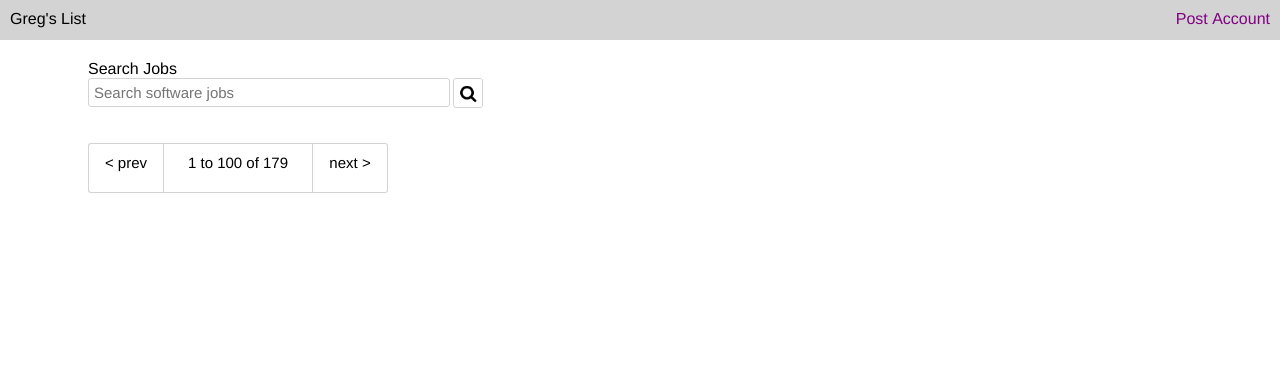
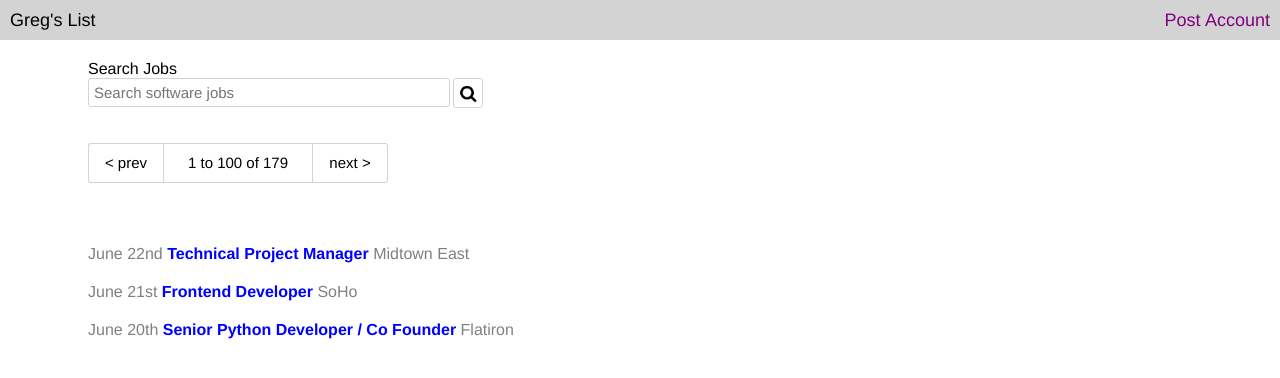
Before and after one commit to benwfranklin/cssproject, a plain HTML site: page index.html in a window 1280 px wide. Drawn offline with Linux system fonts and the light colour scheme.

Commit message:
all done

```diff
--- a/index.html
+++ b/index.html
@@ -21,12 +21,37 @@
 	<div class="searchbar">
 		<input type="text" name="searchinput" placeholder="Search software jobs">
 		<img src="images/magnifying-glass.png">
-	</div> <br> <br>
+	</div>
+
+	<br>
+	<br>
+
 	<div class="direction">
 		<div class="directbox prev"> < prev </div>
 		<div class="directbox pages">1 to 100 of 179</div>
 		<div class="directbox next"> next > </div>
 	</div>
+
+	<br>
+	<br>
+
+	<ul class = "resultsbox">
+		<li class = "result line1">
+			<span class = "date">June 22nd</span>
+			<a href="job1.html">Technical Project Manager</a>
+			<span class = "location">Midtown East</span>
+		</li>
+		<li class = "result line2">
+			<span class = "date">June 21st</span>
+			<a href="job1.html">Frontend Developer</a>
+			<span class = "location">SoHo</span>
+		</li>
+		<li class = "result line1">
+			<span class = "date">June 20th</span>
+			<a href="job1.html">Senior Python Developer / Co Founder</a>
+			<span class = "location">Flatiron</span>
+		</li>
+	</ul>
 </main>
 </body>
 </html>
--- a/styles/main.css
+++ b/styles/main.css
@@ -14,7 +14,7 @@ nav {
 
 /*This sets the font for my header and links*/
 .gregslist > h1, .links > a {
-	font-size: 16px;
+	font-size: 18px;
 }
 
 h1, a {
@@ -27,11 +27,11 @@ h1, a {
 	font-weight: normal;
 }
 
-a {
+.links > a {
 	color: purple;
 }
 
-a:hover {
+.links > a:hover {
 	color: black;
 }
 
@@ -100,7 +100,7 @@ main {
 .directbox {
 	box-sizing: border-box;
 	display: inline-block;
-	height: 100%;
+	height: 40px;
 	font-size: 15px;
 	padding: 10px;
 	text-align: center;
@@ -127,3 +127,26 @@ main {
 	border-top-right-radius: 3px;
 	border-bottom-right-radius: 3px;
 }
+
+.resultsbox {
+	padding: 0px;
+}
+
+.resultsbox > li {
+	list-style: none;
+	margin-bottom: 20px;
+}
+
+.result > a {
+	text-decoration: none;
+	color: blue;
+	font-weight: bold;
+}
+
+.result > a:hover {
+	text-decoration: underline;
+}
+
+.resultsbox > li > span {
+	color: grey;
+}
```
